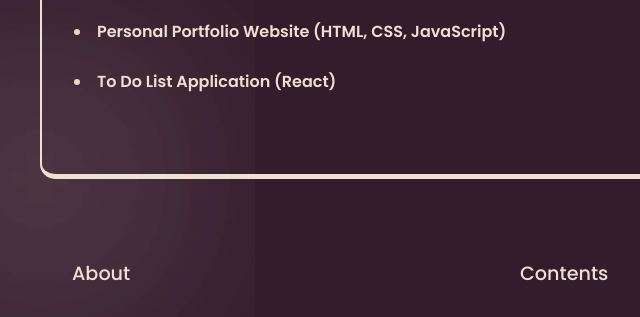
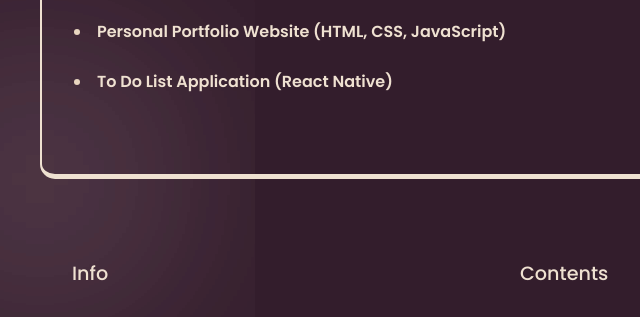
Before and after one commit to MarcusFriisKlausen/MarcusFriisKlausen.github.io, a plain HTML site: page projects.html in a window 1280 px wide. Shown: the part 617-934 px from the top of the page, 0-640 px from the left. Drawn offline with nearby package versions, Linux system fonts and the light colour scheme.

Commit message:
Update footer, project.html & todoProject.html
Changed the "About" title in footer to "Info" to make it less confusing.

Rewrote projects & todoProject text to say "React Native" instead of "React" and added Expo CLI.

```diff
--- a/footer.html
+++ b/footer.html
@@ -2,7 +2,7 @@
     <span class="blur"></span>
     <span class="blur"></span>
     <div class="column">
-        <h4 class="about">About</h4>
+        <h4 class="about">Info</h4>
         <p>
             This is the personal portfolio of <br> Marcus Friis Klausen, Bachelor student <br> at UCPH.
             Underneath you can find my <br> LinkedIn and GitHub pages.
--- a/projects.html
+++ b/projects.html
@@ -30,7 +30,7 @@
           <p>&nbsp;</p>
           <li id="link1" class="link"><a href="portfolioProject.html">Personal Portfolio Website (HTML, CSS, JavaScript)</a></li>
           <p>&nbsp;</p>
-          <li id="link2" class="link"><a href="todoProject.html">To Do List Application (React)</a></li>
+          <li id="link2" class="link"><a href="todoProject.html">To Do List Application (React Native)</a></li>
         </div>
 
         <script>
```
Also changed, not shown: todoProject.html (+3 -2 lines).
